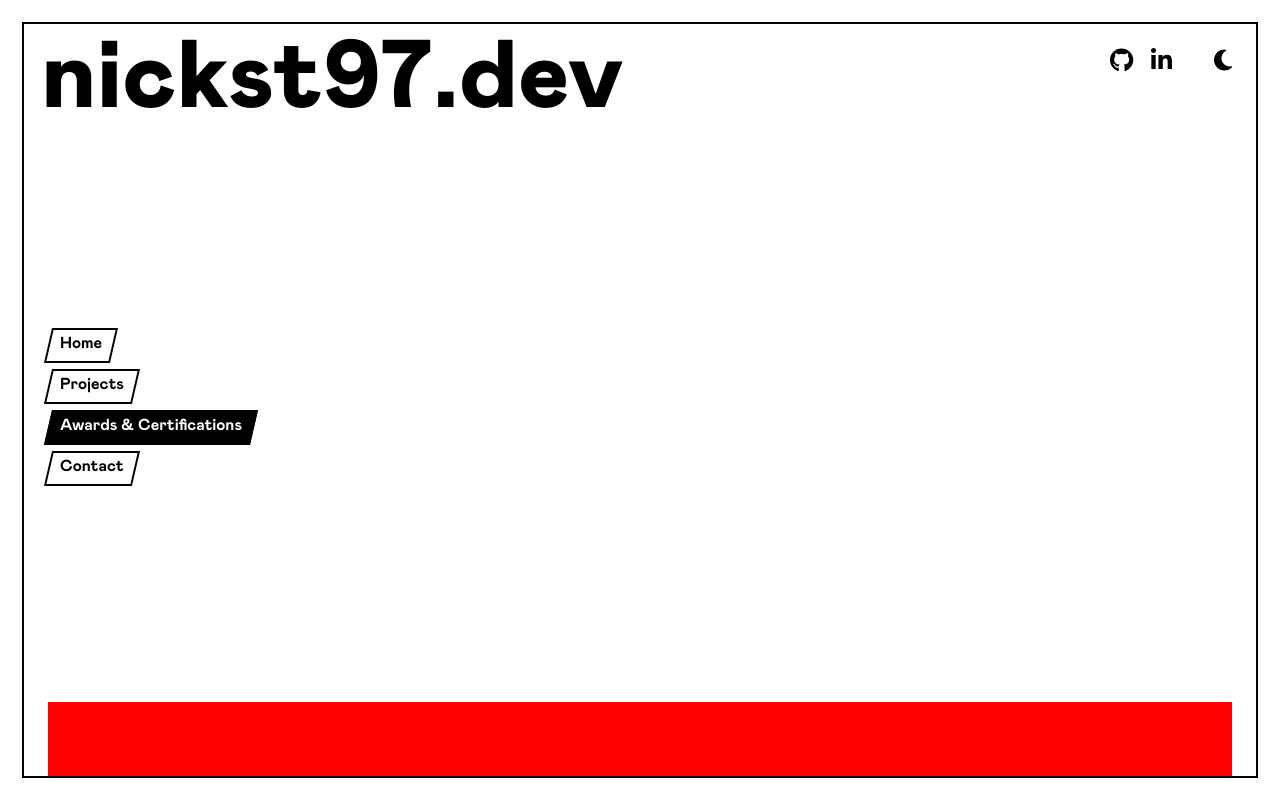
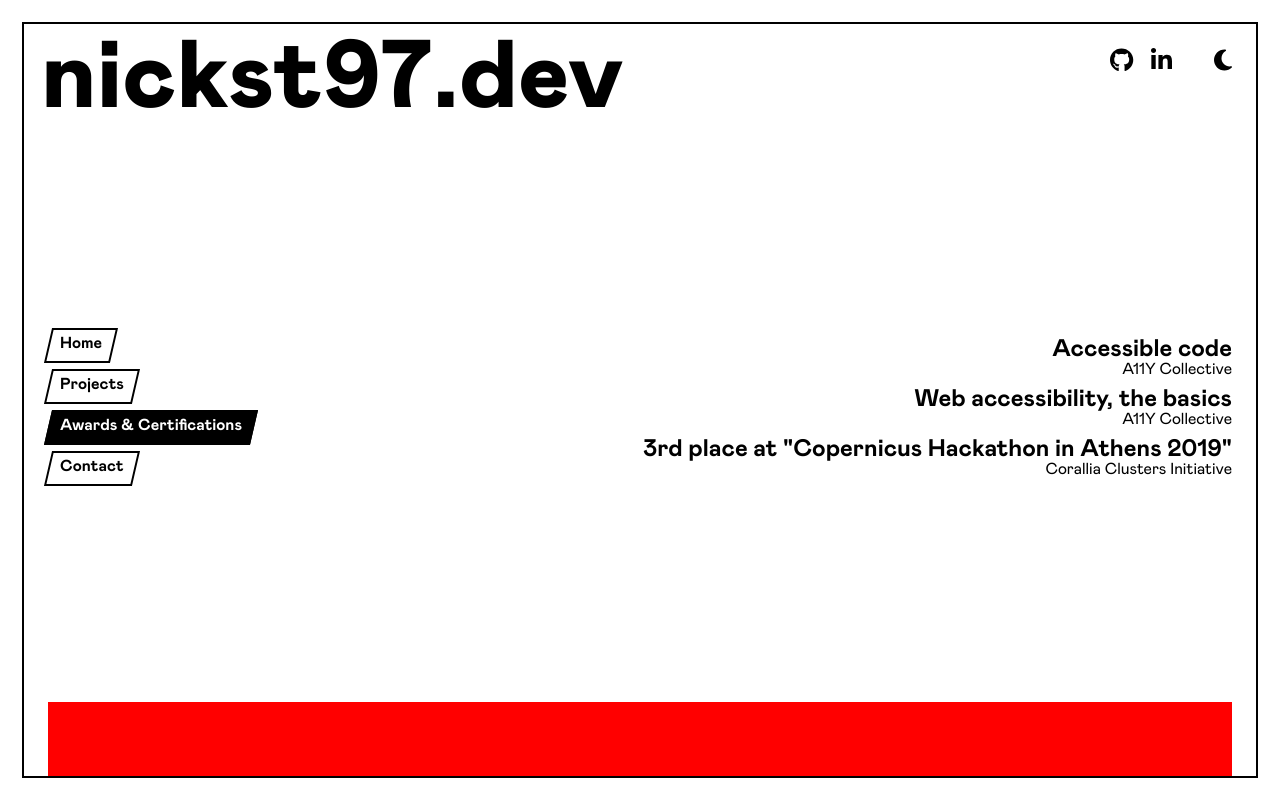
Before and after one commit to nickst97/nickst97.github.io, a React (Create React App) app: page / in a window 1280 px wide. Both pictures are taken after a click on the button "Awards & Certifications". Built offline with nearby package versions, Linux system fonts and the light colour scheme.

Commit message:
Built AwardsCertifications

```diff
--- a/src/components/SectionContent.jsx
+++ b/src/components/SectionContent.jsx
@@ -9,7 +9,7 @@ export default function SectionContent({ selectedSection }) {
 		<>
 			{selectedSection === "Home" && <Home />}
 			{selectedSection === "Projects" && <Projects />}
-			{selectedSection === "AwardsCertifications" && (
+			{selectedSection === "Awards & Certifications" && (
 				<AwardsCertifications />
 			)}
 			{selectedSection === "Contact" && <Contact />}
--- a/src/components/sections/AwardsCertifications.jsx
+++ b/src/components/sections/AwardsCertifications.jsx
@@ -1,5 +1,27 @@
 import "../../css/AwardsCertifications.css";
 
+const awardsCertificationsItems = [
+	{ title: "Accessible code", description: "A11Y Collective" },
+	{ title: "Web accessibility, the basics", description: "A11Y Collective" },
+	{
+		title: '3rd place at "Copernicus Hackathon in Athens 2019"',
+		description: "Corallia Clusters Initiative",
+	},
+];
+
 export default function AwardsCertifications() {
-	return <section id="section-awards-certifications"></section>;
+	return (
+		<section id="section-awards-certifications">
+			{awardsCertificationsItems.map((awardsCertificationsItem) => (
+				<div className="section-item">
+					<div className="section-item-title">
+						{awardsCertificationsItem.title}
+					</div>
+					<div className="section-item-description">
+						{awardsCertificationsItem.description}
+					</div>
+				</div>
+			))}
+		</section>
+	);
 }
--- a/src/css/SectionContent.css
+++ b/src/css/SectionContent.css
@@ -6,4 +6,14 @@ section {
 	align-items: end;
 	justify-content: center;
 	text-align: right;
+	gap: 10px;
 }
+
+/* .section-item {
+	border: 1px solid red;
+} */
+
+.section-item-title {
+	font-weight: bold;
+	font-size: 24px;
+}
```
